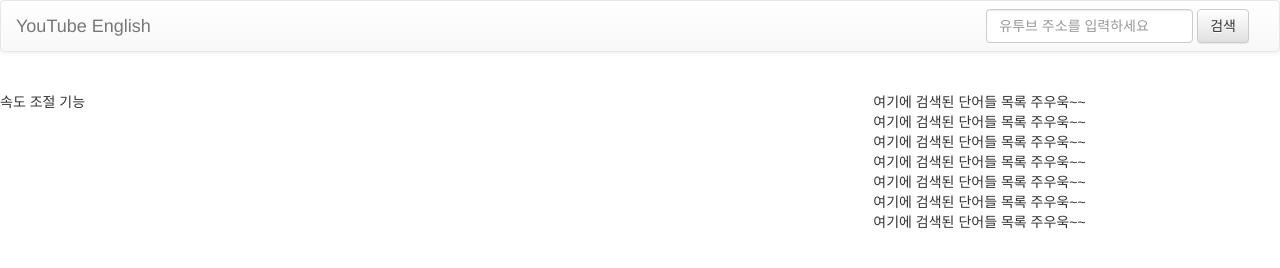
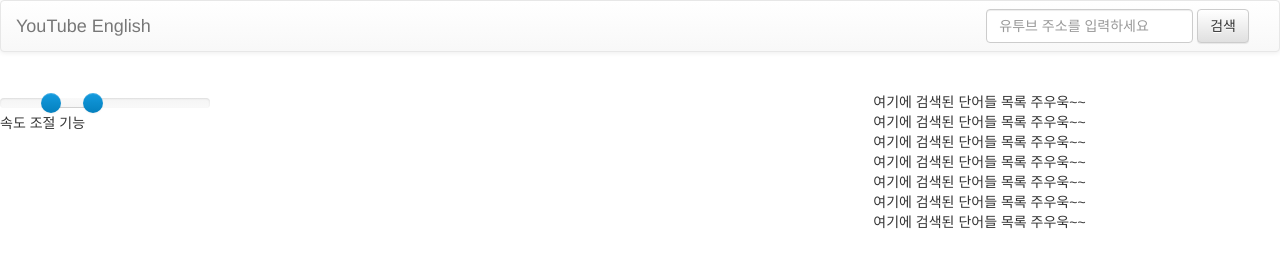
Before and after one commit to zelon/youtube-english, a plain HTML site: page static/html/index.htm in a window 1280 px wide. Drawn offline with nearby package versions, Linux system fonts and the light colour scheme.

Commit message:
반복 구간 설정을 위한 슬라이더 추가

```diff
--- a/static/html/index.htm
+++ b/static/html/index.htm
@@ -14,6 +14,7 @@
     <!-- Optional theme -->
     <link rel="stylesheet" href="https://maxcdn.bootstrapcdn.com/bootstrap/3.3.5/css/bootstrap-theme.min.css" integrity="sha384-aUGj/X2zp5rLCbBxumKTCw2Z50WgIr1vs/PFN4praOTvYXWlVyh2UtNUU0KAUhAX" crossorigin="anonymous">
 
+    <link rel="stylesheet" href="/css/bootstrap-slider.min.css" >
     <!-- HTML5 shim and Respond.js for IE8 support of HTML5 elements and media queries -->
     <!-- WARNING: Respond.js doesn't work if you view the page via file:// -->
     <!--[if lt IE 9]>
@@ -52,7 +53,9 @@
     <div class="row">
       <div class="col-md-8">
         <div id="player"></div>
-        <div id="repeat"></div>
+        <div id="repeat">
+          <input id="ex2" type="text" class="span2" value="" data-slider-min="10" data-slider-max="1000" data-slider-step="5" data-slider-value="[250,450]"/>
+        </div>
         <div id="rate">속도 조절 기능</div>
       </div>
       <div class="col-md-4">
@@ -115,5 +118,11 @@
     <script src="https://ajax.googleapis.com/ajax/libs/jquery/1.11.3/jquery.min.js"></script>
     <!-- Latest compiled and minified JavaScript -->
     <script src="https://maxcdn.bootstrapcdn.com/bootstrap/3.3.5/js/bootstrap.min.js" integrity="sha512-K1qjQ+NcF2TYO/eI3M6v8EiNYZfA95pQumfvcVrTHtwQVDG+aHRqLi/ETn2uB+1JqwYqVG3LIvdm9lj6imS/pQ==" crossorigin="anonymous"></script>
+    <script src="/js/bootstrap-slider.min.js"></script>
+    <script>
+    $(document).ready(function(){
+      $("#ex2").slider({});
+    });
+    </script>
   </body>
 </html>
```
Also changed, not shown: static/html/css/bootstrap-slider.min.css (added), static/html/js/bootstrap-slider.min.js (added), 1 other file.
